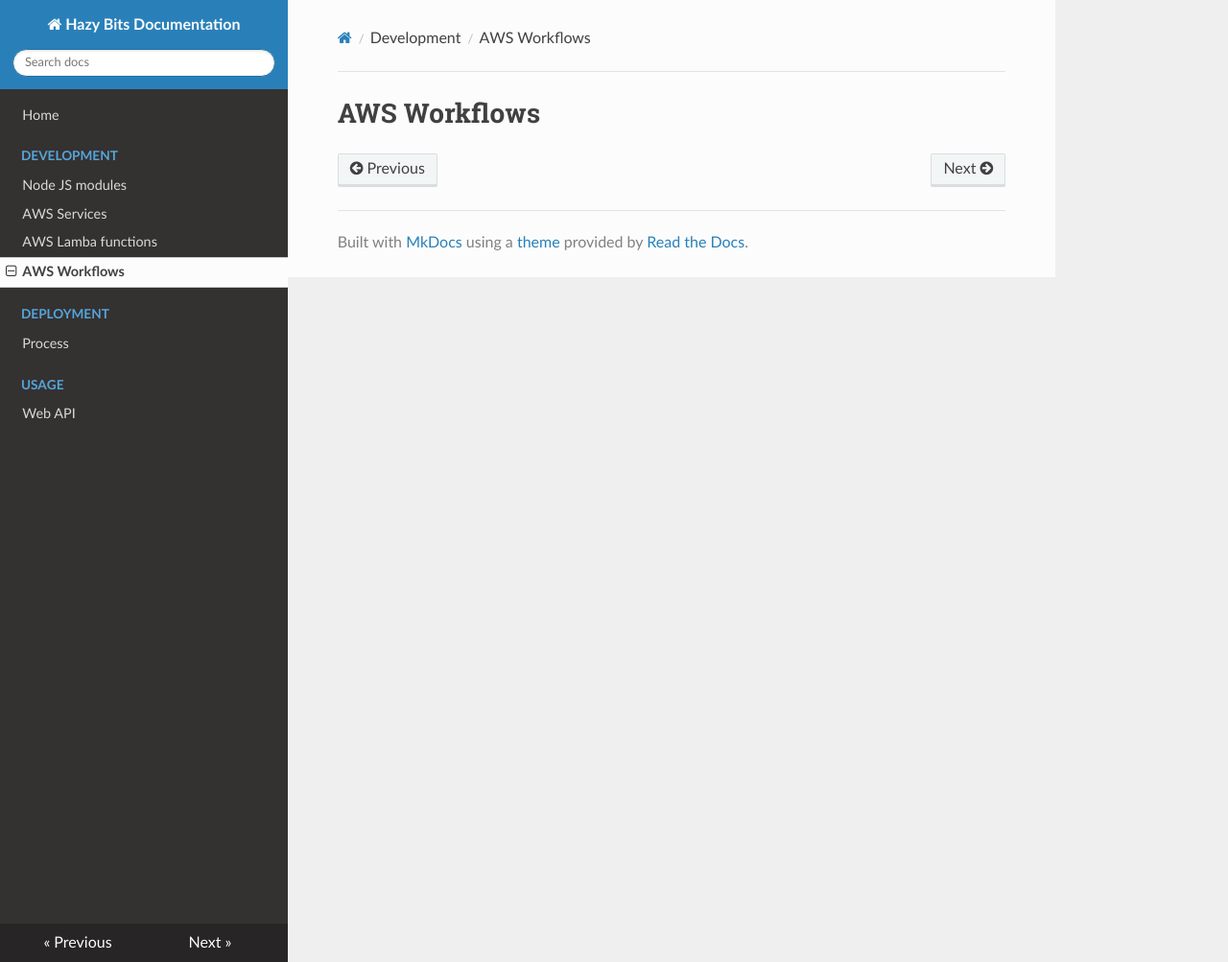
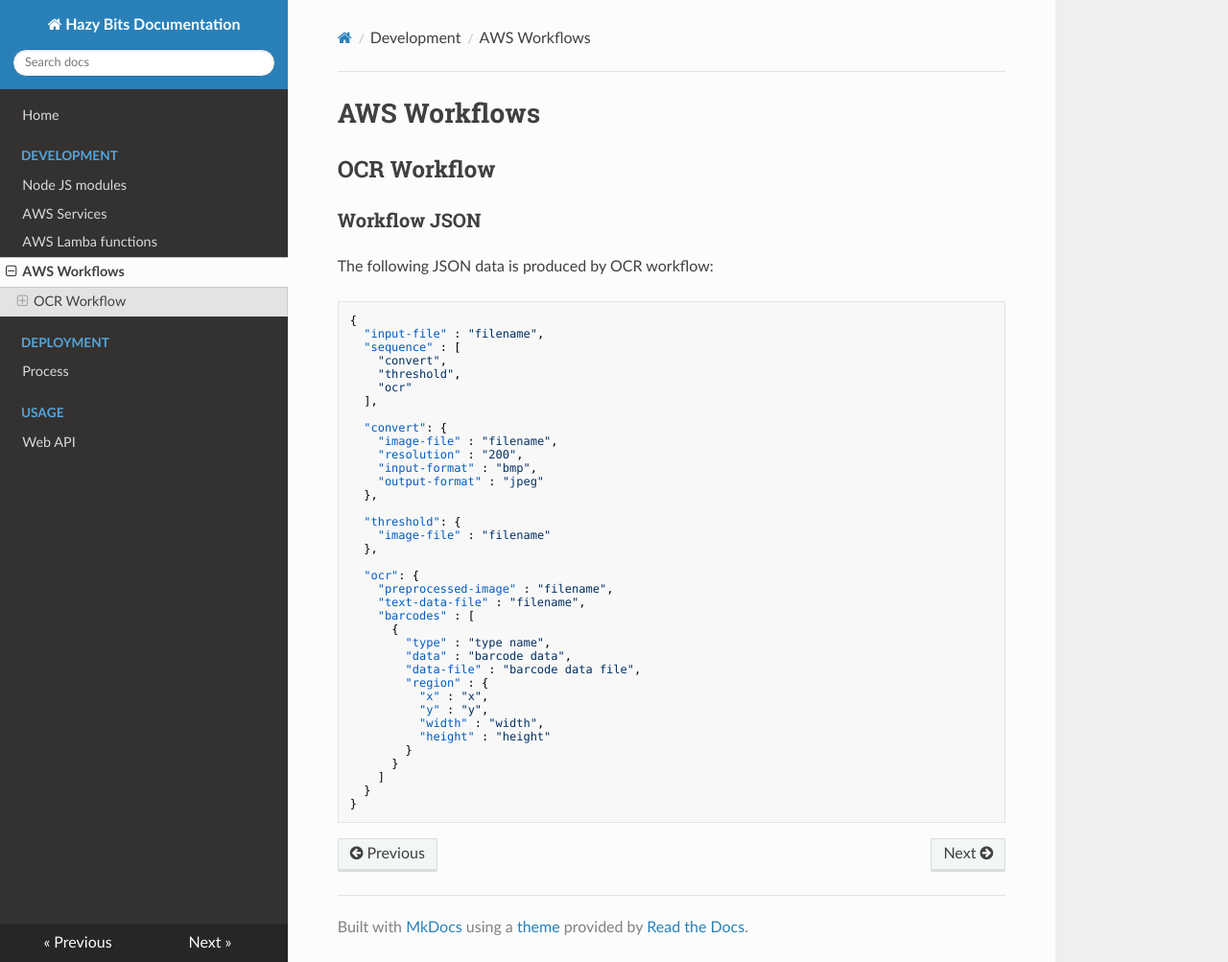
Before and after one commit to hazy-bits/hazybits-docs, an MkDocs documentation site: the page built from docs/development/aws-workflows.md, in a window 1280 px wide and 1003 px high. Shown: the whole window at 96% size. Built offline with MkDocs 1.6.1, drawn with Linux system fonts in a browser that asks for light colours; nearby versions of some CDN libraries; old or Windows-style settings are respelled for this version of MkDocs.

Commit message:
Added OCR workflow JSON description.

````diff
--- a/docs/development/aws-workflows.md
+++ b/docs/development/aws-workflows.md
@@ -1 +1,46 @@
 # AWS Workflows
+
+## OCR Workflow
+
+### Workflow JSON
+
+The following JSON data is produced by OCR workflow:
+```json
+{
+  "input-file" : "filename",
+  "sequence" : [
+    "convert",
+    "threshold",
+    "ocr"
+  ],
+
+  "convert": {
+    "image-file" : "filename",
+    "resolution" : "200",
+    "input-format" : "bmp",
+    "output-format" : "jpeg"
+  },
+
+  "threshold": {
+    "image-file" : "filename"
+  },
+
+  "ocr": {
+    "preprocessed-image" : "filename",
+    "text-data-file" : "filename",
+    "barcodes" : [
+      {
+        "type" : "type name",
+        "data" : "barcode data",
+        "data-file" : "barcode data file",
+        "region" : {
+          "x" : "x",
+          "y" : "y",
+          "width" : "width",
+          "height" : "height"
+        }
+      }
+    ]
+  }
+}
+```
````
